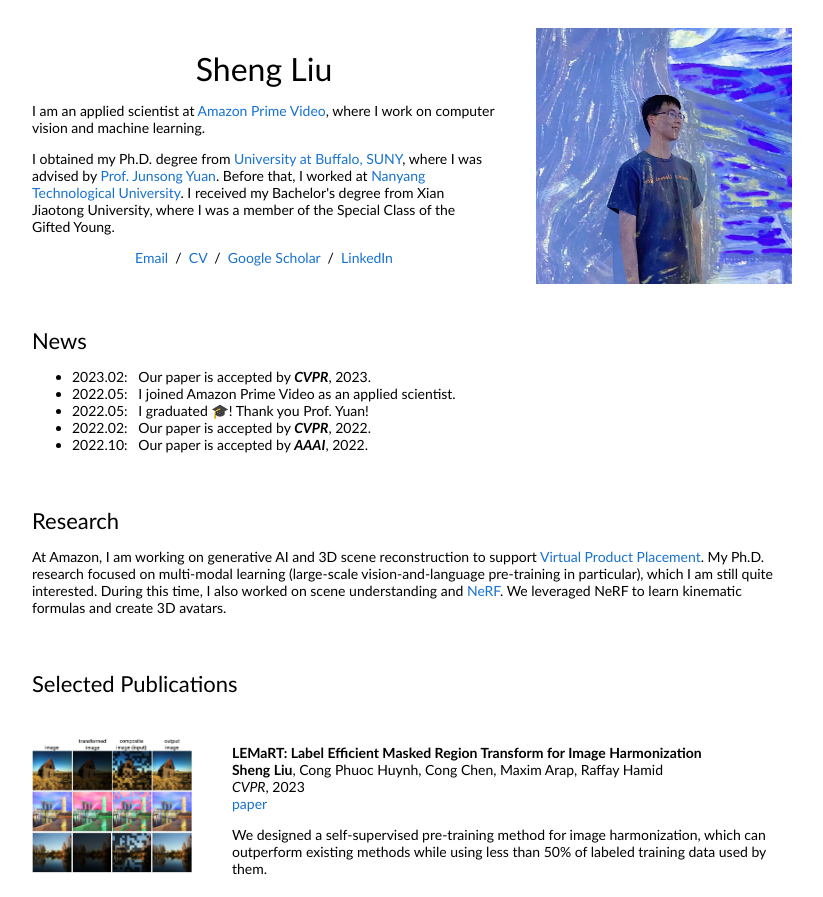
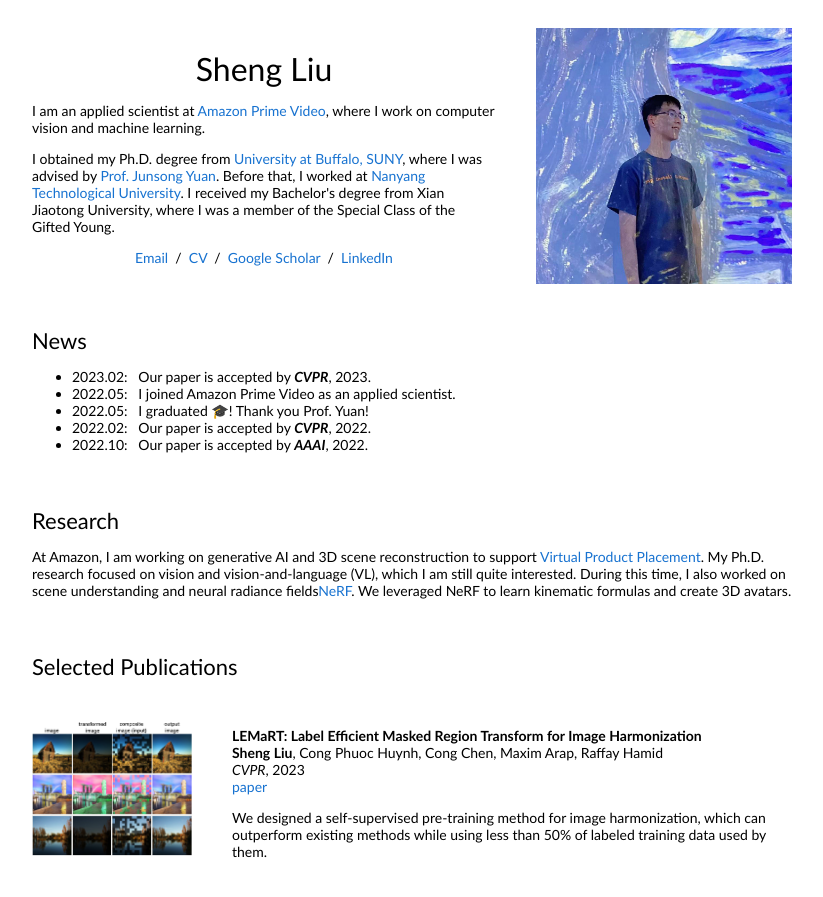
Before and after one commit to shengliu23/shengliu23.github.io, a plain HTML site: page index.html in a window 1280 px wide. Shown: the top 897 px of the page, without its empty margins (228-1051 px from the left). Drawn offline with Linux system fonts and the light colour scheme.

Commit message:
Update CV and modify research interest

```diff
--- a/index.html
+++ b/index.html
@@ -68,8 +68,8 @@
             <heading>Research</heading>
             <p>
               At Amazon, I am working on generative AI and 3D scene reconstruction to support <a href="https://advertising.amazon.com/blog/virtual-product-placement">Virtual Product Placement</a>.
-              My Ph.D. research focused on multi-modal learning (large-scale vision-and-language pre-training in particular), which I am still quite interested.
-              During this time, I also worked on scene understanding and <a href="https://www.matthewtancik.com/nerf">NeRF</a>.
+              My Ph.D. research focused on vision and vision-and-language (VL), which I am still quite interested.
+              During this time, I also worked on scene understanding and neural radiance fields<a href="https://www.matthewtancik.com/nerf">NeRF</a>.
               We leveraged NeRF to learn kinematic formulas and create 3D avatars.
             </p>
           </td>
```
Also changed, not shown: 2 other files.
